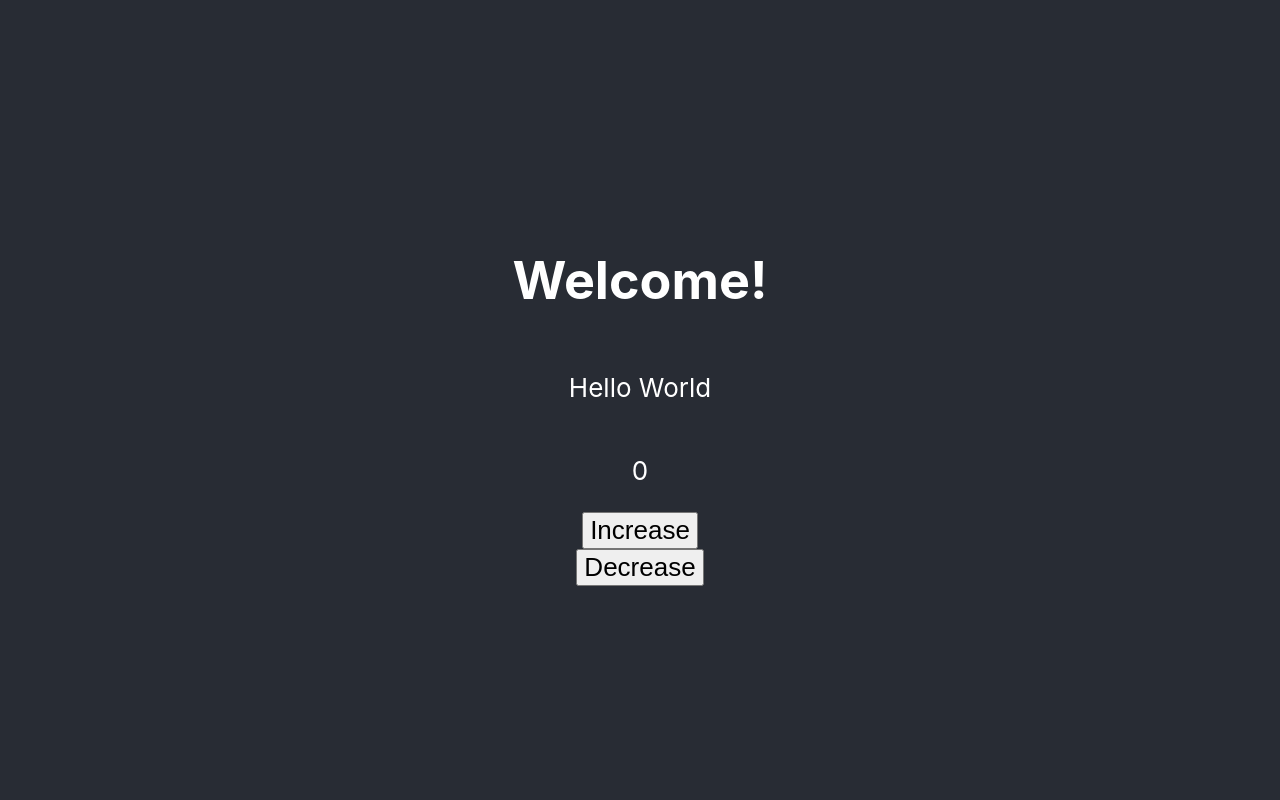
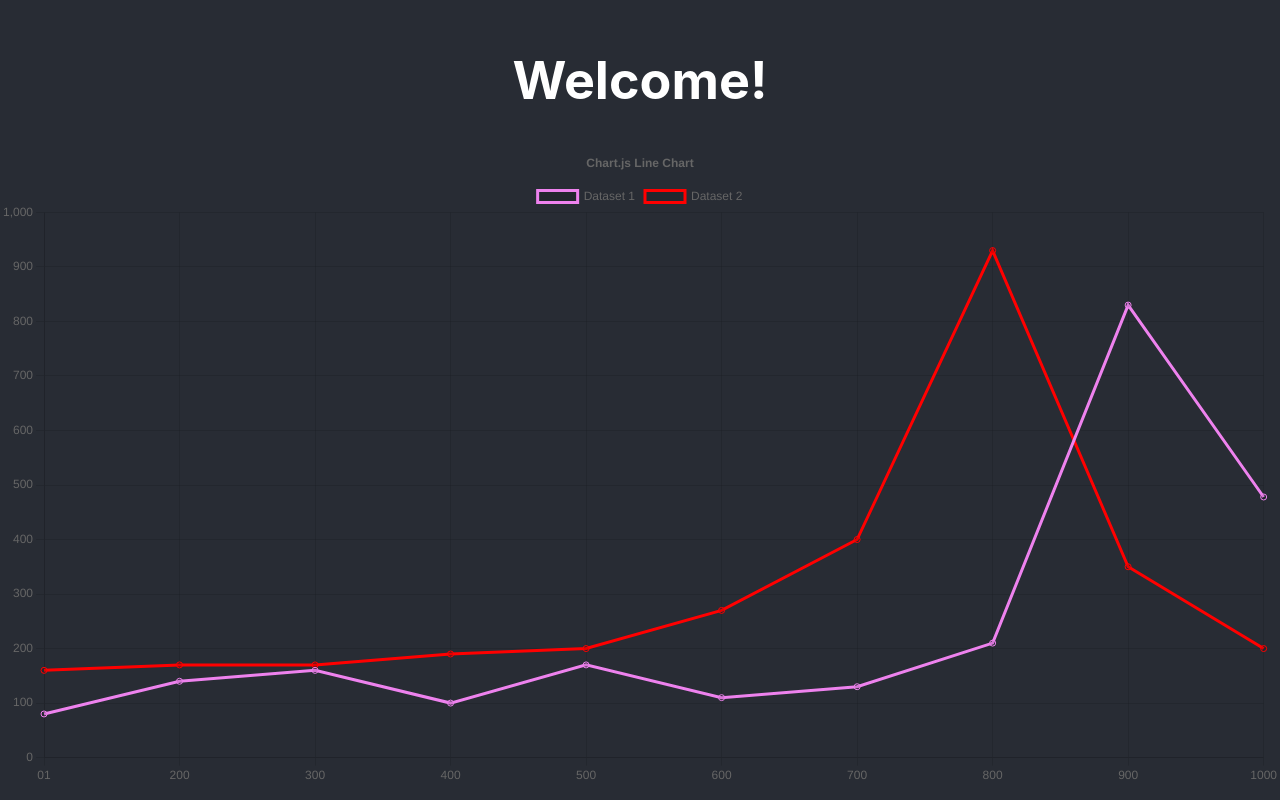
Before and after one commit to ben-gee723/js-conducer-template, a React (Vite) app: page / in a window 1280 px wide. Built offline with nearby package versions, Linux system fonts and the light colour scheme.

Commit message:
lineChart test

```diff
--- a/index.html
+++ b/index.html
@@ -4,10 +4,12 @@
     <meta charset="UTF-8" />
     <link rel="icon" type="image/svg+xml" href="/src/favicon.svg" />
     <meta name="viewport" content="width=device-width, initial-scale=1.0" />
+    <!-- <script src="path/to/chartjs/dist/chart.js"></script> -->
     <title>Vite App</title>
   </head>
   <body>
     <div id="root"></div>
     <script type="module" src="/src/main.jsx"></script>
   </body>
+
 </html>
--- a/package.json
+++ b/package.json
@@ -8,11 +8,14 @@
     "preview": "vite preview"
   },
   "dependencies": {
+    "chart.js": "^3.7.1",
     "react": "^18.0.0",
+    "react-chartjs-2": "^4.1.0",
     "react-dom": "^18.0.0",
     "redux": "^4.2.0"
   },
   "devDependencies": {
+    "@faker-js/faker": "^6.3.1",
     "@types/react": "^18.0.0",
     "@types/react-dom": "^18.0.0",
     "@vitejs/plugin-react": "^1.3.0",
--- a/src/App.jsx
+++ b/src/App.jsx
@@ -1,17 +1,21 @@
 import React, { useReducer } from 'react';
 import UserDashboard from './components/UserDashboard';
-import Counter from './components/Counter'
+import Counter from './components/Counter';
 
 
 // Import Styles
 import './styles/App.css';
+import { LineCharReact } from './components/lineChartReact';
+import LineChartReactMartin from './components/LineChartReactMartin';
 
 function App() {
   return (
     <div className="App">
       <header className="App-header">
         <h1>Welcome!</h1>
-        <Counter />
+        {/* <Counter /> */}
+        <LineChartReactMartin />
+
       </header>
     </div>
   )
--- /dev/null
+++ b/src/components/LineChartReactMartin.jsx
@@ -0,0 +1,71 @@
+//  WORKING
+/*
+    What: react-chartjs-2, used in conjunction with Martin's dataset
+    Packages:
+        - npm i react-chartjs-2 chart.js
+*/
+import React from 'react';
+import {
+    Chart as ChartJS,
+    CategoryScale,
+    LinearScale,
+    PointElement,
+    LineElement,
+    Title,
+    Tooltip,
+    Legend,
+} from 'chart.js';
+import { Line } from 'react-chartjs-2';
+
+ChartJS.register(
+    CategoryScale,
+    LinearScale,
+    PointElement,
+    LineElement,
+    Title,
+    Tooltip,
+    Legend
+);
+
+export const options = {
+    responsive: true,
+    plugins: {
+        legend: {
+            position: 'top',
+        },
+        title: {
+            display: true,
+            text: 'Chart.js Line Chart',
+        },
+    },
+};
+
+const labels = ['01', 200, 300, 400, 500, 600, 700, 800, 900, 1000];
+
+export const data = {
+    labels,
+    datasets: [
+        {
+            label: 'Dataset 1',
+            data: [80, 140, 160, 100, 170, 110, 130, 210, 830, 478],
+            borderColor: "violet",
+            fill: false
+        },
+        {
+            label: 'Dataset 2',
+            data: [160, 170, 170, 190, 200, 270, 400, 930, 350, 200],
+            borderColor: "red",
+            fill: false
+        },
+    ],
+    options: {
+        legend: { display: "none" }
+    }
+};
+
+function LineChartReactMartin() {
+    return <Line options={options} data={data} />;
+}
+
+
+export default LineChartReactMartin;
--- /dev/null
+++ b/src/components/lineChartReact.jsx
@@ -0,0 +1,65 @@
+//  WORKING
+/*
+    What: react-chartjs-2, used in conjunction with Faker(data automator)
+*/
+
+import React from 'react';
+import {
+    Chart as ChartJS,
+    CategoryScale,
+    LinearScale,
+    PointElement,
+    LineElement,
+    Title,
+    Tooltip,
+    Legend,
+} from 'chart.js';
+import { Line } from 'react-chartjs-2';
+import { faker } from '@faker-js/faker';
+
+ChartJS.register(
+    CategoryScale,
+    LinearScale,
+    PointElement,
+    LineElement,
+    Title,
+    Tooltip,
+    Legend
+);
+
+export const options = {
+    responsive: true,
+    plugins: {
+        legend: {
+            position: 'top',
+        },
+        title: {
+            display: true,
+            text: 'Chart.js Line Chart',
+        },
+    },
+};
+
+const labels = ['January', 'February', 'March', 'April', 'May', 'June', 'July'];
+
+export const data = {
+    labels,
+    datasets: [
+        {
+            label: 'Dataset 1',
+            data: labels.map(() => faker.datatype.number({ min: -1000, max: 1000 })),
+            borderColor: 'rgb(255, 99, 132)',
+            backgroundColor: 'rgba(255, 99, 132, 0.5)',
+        },
+        {
+            label: 'Dataset 2',
+            data: labels.map(() => faker.datatype.number({ min: -1000, max: 1000 })),
+            borderColor: 'rgb(53, 162, 235)',
+            backgroundColor: 'rgba(53, 162, 235, 0.5)',
+        },
+    ],
+};
+
+export function LineCharReact() {
+    return <Line options={options} data={data} />;
+}
```
Also changed, not shown: src/FailedTests/lineChartBen.jsx (added, +42 -0 lines), src/FailedTests/linechartMartin.jsx (added, +49 -0 lines), 1 other file (tests, documents, lock files or other folders).
